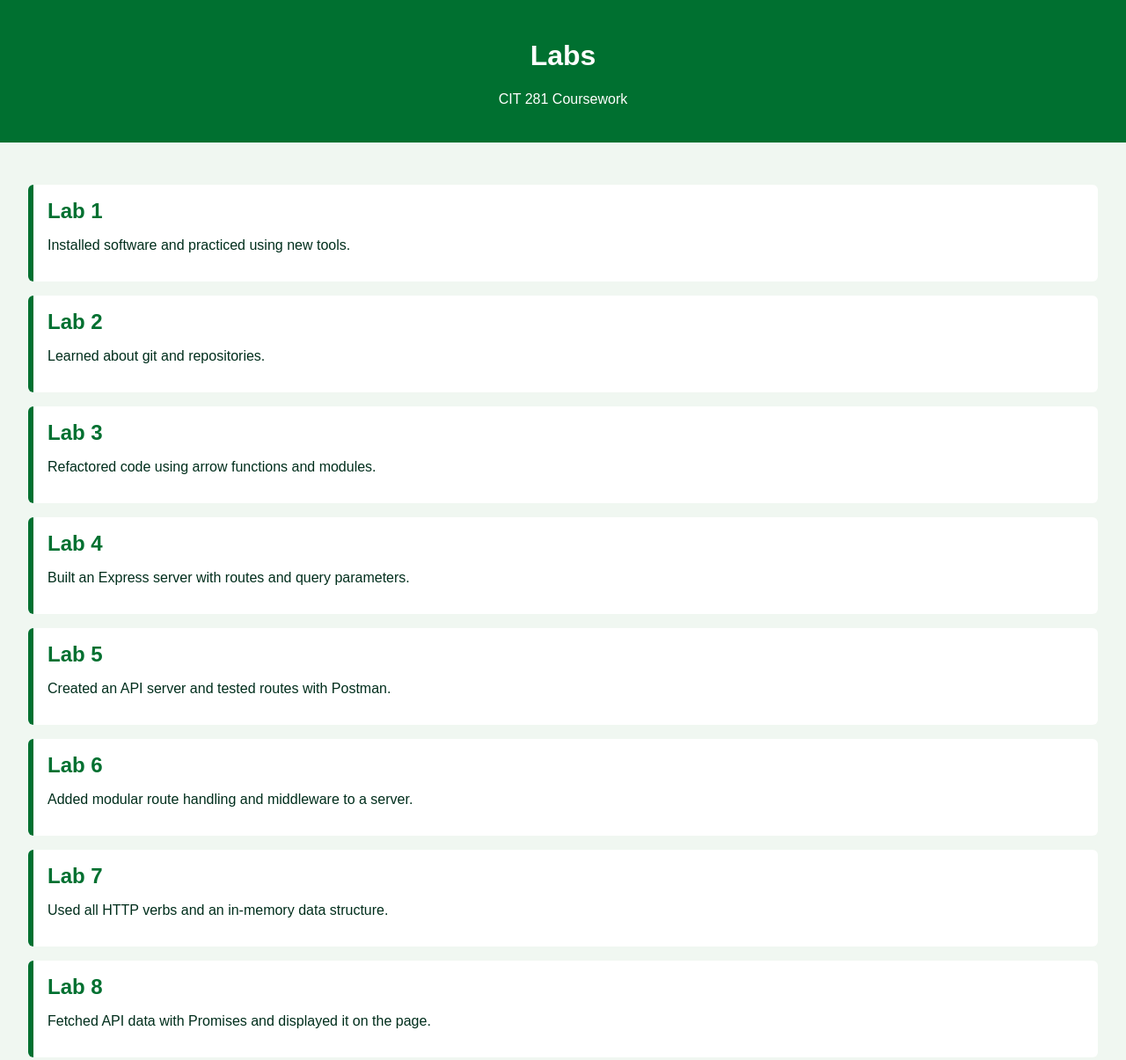
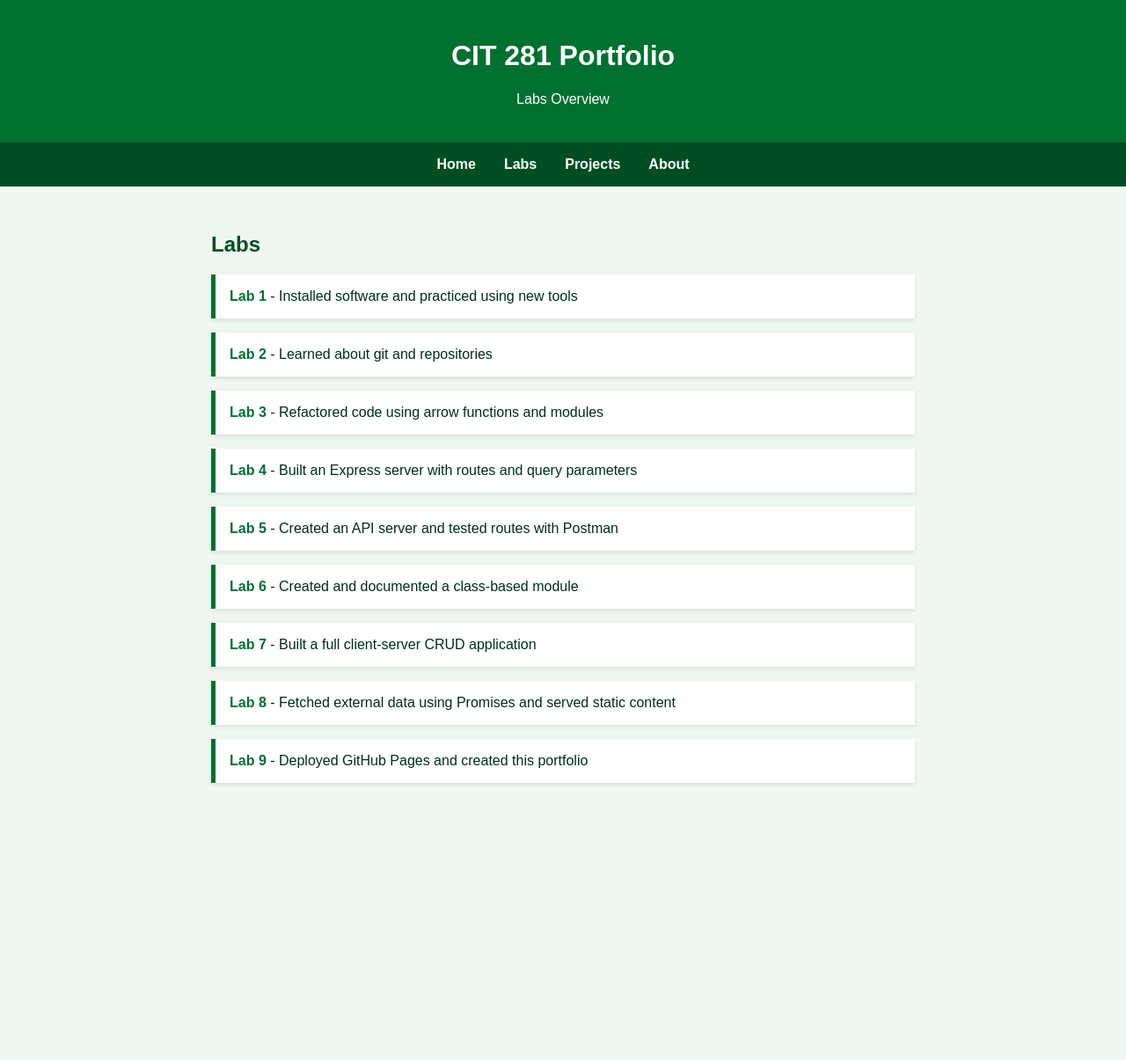
Before and after one commit to s1440/s1440.github.io, a plain HTML site: page labs.html in a window 1280 px wide. Shown: the top 1205 px of the page at 88% size. After the commit the page ends 938 px from the top, so only its background shows below. Drawn offline with Linux system fonts and the light colour scheme.

Commit message:
Update labs.html

```diff
--- a/labs.html
+++ b/labs.html
@@ -18,71 +18,75 @@
       padding: 1.5rem;
       text-align: center;
     }
+    nav {
+      background-color: #004d24;
+      display: flex;
+      justify-content: center;
+      gap: 2rem;
+      padding: 1rem 0;
+    }
+    nav a {
+      color: white;
+      text-decoration: none;
+      font-weight: bold;
+      transition: color 0.3s;
+    }
+    nav a:hover {
+      color: #a4f0c1;
+    }
     main {
       padding: 2rem;
+      max-width: 800px;
+      margin: auto;
     }
-    .lab-entry {
-      background: white;
-      margin: 1rem 0;
+    h2 {
+      color: #004d24;
+    }
+    ul {
+      list-style-type: none;
+      padding: 0;
+    }
+    li {
+      background-color: white;
       padding: 1rem;
-      border-left: 6px solid #007030;
-      border-radius: 6px;
+      margin-bottom: 1rem;
+      border-left: 5px solid #007030;
+      box-shadow: 0 2px 5px rgba(0, 0, 0, 0.1);
     }
-    .lab-entry h2 {
-      margin: 0 0 0.5rem;
+    li a {
+      color: #007030;
+      font-weight: bold;
+      text-decoration: none;
     }
-    a {
-      color: #007030;
-      text-decoration: none;
-      font-weight: bold;
-    }
-    a:hover {
+    li a:hover {
       text-decoration: underline;
     }
   </style>
 </head>
 <body>
   <header>
-    <h1>Labs</h1>
-    <p>CIT 281 Coursework</p>
+    <h1>CIT 281 Portfolio</h1>
+    <p>Labs Overview</p>
   </header>
+  <nav>
+    <a href="index.html">Home</a>
+    <a href="labs.html">Labs</a>
+    <a href="projects.html">Projects</a>
+    <a href="about.html">About</a>
+  </nav>
   <main>
-    <div class="lab-entry">
-      <h2><a href="https://s1440.github.io/cit281-lab1">Lab 1</a></h2>
-      <p>Installed software and practiced using new tools.</p>
-    </div>
-    <div class="lab-entry">
-      <h2><a href="https://s1440.github.io/cit281-lab2">Lab 2</a></h2>
-      <p>Learned about git and repositories.</p>
-    </div>
-    <div class="lab-entry">
-      <h2><a href="https://s1440.github.io/cit281-lab3">Lab 3</a></h2>
-      <p>Refactored code using arrow functions and modules.</p>
-    </div>
-    <div class="lab-entry">
-      <h2><a href="https://s1440.github.io/cit281-lab4">Lab 4</a></h2>
-      <p>Built an Express server with routes and query parameters.</p>
-    </div>
-    <div class="lab-entry">
-      <h2><a href="https://s1440.github.io/cit281-lab5">Lab 5</a></h2>
-      <p>Created an API server and tested routes with Postman.</p>
-    </div>
-    <div class="lab-entry">
-      <h2><a href="https://s1440.github.io/cit281-lab6">Lab 6</a></h2>
-      <p>Added modular route handling and middleware to a server.</p>
-    </div>
-    <div class="lab-entry">
-      <h2><a href="https://s1440.github.io/cit281-lab7">Lab 7</a></h2>
-      <p>Used all HTTP verbs and an in-memory data structure.</p>
-    </div>
-    <div class="lab-entry">
-      <h2><a href="https://s1440.github.io/cit281-lab8">Lab 8</a></h2>
-      <p>Fetched API data with Promises and displayed it on the page.</p>
-    </div>
-    <div class="lab-entry">
-      <h2><a href="https://s1440.github.io/cit281-lab9">Lab 9</a></h2>
-      <p>Created a GitHub Pages portfolio and organized project links.</p>
-    </div>
+    <h2>Labs</h2>
+    <ul>
+      <li><a href="https://s1440.github.io/cit281-lab1/">Lab 1</a> - Installed software and practiced using new tools</li>
+      <li><a href="https://s1440.github.io/cit281-lab2/">Lab 2</a> - Learned about git and repositories</li>
+      <li><a href="https://s1440.github.io/cit281-lab3/">Lab 3</a> - Refactored code using arrow functions and modules</li>
+      <li><a href="https://s1440.github.io/cit281-lab4/">Lab 4</a> - Built an Express server with routes and query parameters</li>
+      <li><a href="https://s1440.github.io/cit281-lab5/">Lab 5</a> - Created an API server and tested routes with Postman</li>
+      <li><a href="https://s1440.github.io/cit281-lab6/">Lab 6</a> - Created and documented a class-based module</li>
+      <li><a href="https://s1440.github.io/cit281-lab7/">Lab 7</a> - Built a full client-server CRUD application</li>
+      <li><a href="https://s1440.github.io/cit281-lab8/">Lab 8</a> - Fetched external data using Promises and served static content</li>
+      <li><a href="https://s1440.github.io/cit281-lab9/">Lab 9</a> - Deployed GitHub Pages and created this portfolio</li>
+    </ul>
   </main>
 </body>
 </html>
```
